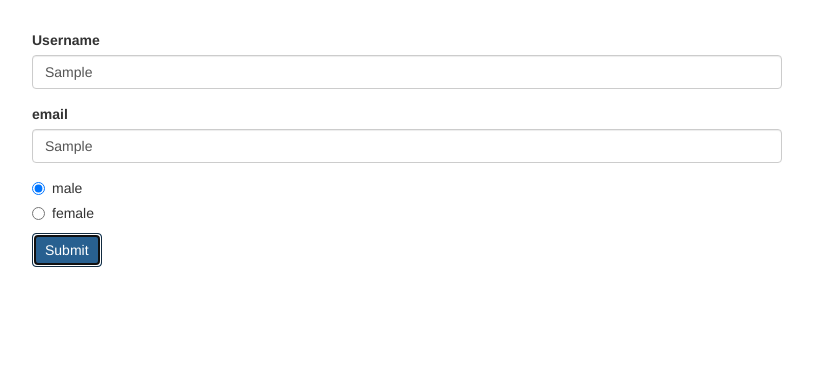
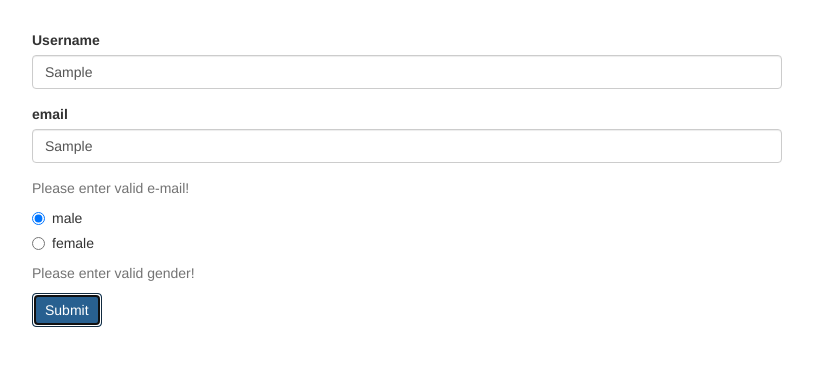
Before and after one commit to Mercutio217/reactive-forms, an Angular app: page / in a window 1280 px wide. Both pictures are taken after typing "Sample", "Sample" into the empty fields and a click on the button "Submit". Shown: the top 366 px of the page, without its empty margins (233-1046 px from the left). Built offline with nearby package versions, Linux system fonts and the light colour scheme.

Commit message:
Use get() method i html to access form group/form control

```diff
--- a/src/app/app.component.html
+++ b/src/app/app.component.html
@@ -10,6 +10,8 @@
             formControlName="username"
             class="form-control">
         </div>
+        <span
+          *ngIf="!signupForm.get('username').valid && signupForm.get('username').touched" class="help-block"> Please enter valid username! </span>
         <div class="form-group">
           <label for="email">email</label>
           <input
@@ -18,6 +20,9 @@
             formControlName="email"
             class="form-control">
         </div>
+        <span
+          *ngIf="!signupForm.get('email').valid && signupForm.get('email').touched" class="help-block"> Please enter valid e-mail! </span>
+
         <div class="radio" *ngFor="let gender of genders">
           <label>
             <input
@@ -27,6 +32,9 @@
             >{{ gender }}
           </label>
         </div>
+        <span
+          *ngIf="!signupForm.valid && signupForm.touched" class="help-block"> Please enter valid gender! </span>
+
         <button class="btn btn-primary" type="submit">Submit</button>
       </form>
     </div>
```
